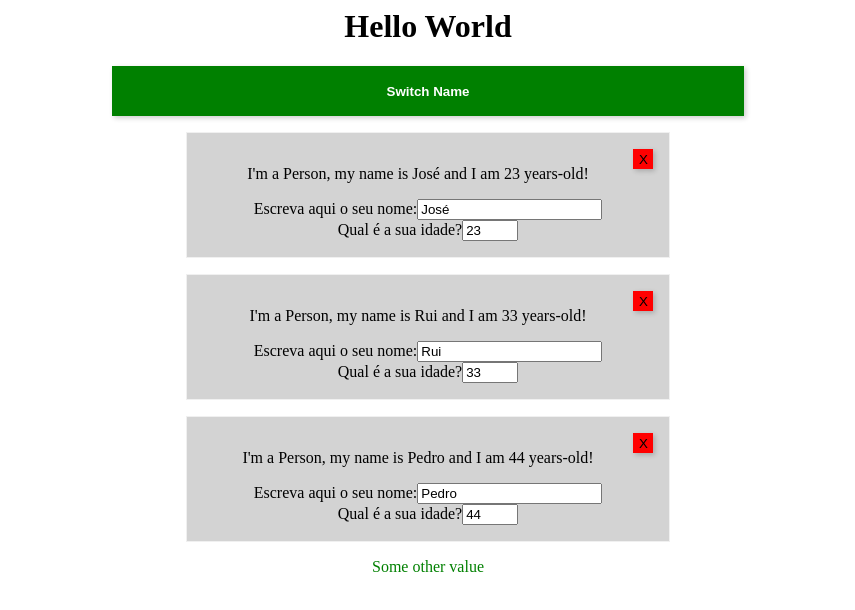
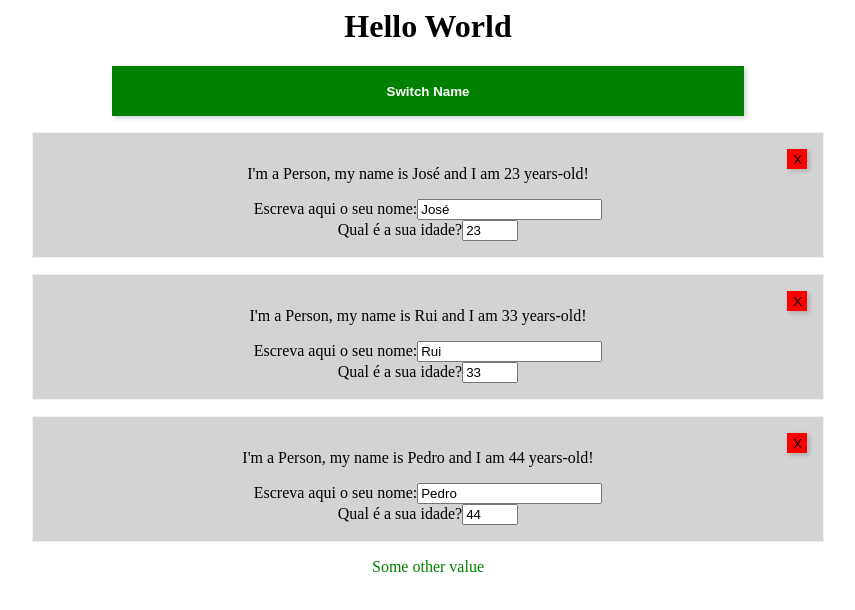
Before and after one commit to GoncaloBraz/59-lists-keys, a React (Create React App) app: page / in a window 1280 px wide. Both pictures are taken after a click on the button "Switch Name". Shown: the top 610 px of the page, without its empty margins (212-1067 px from the left). Built offline with nearby package versions, Linux system fonts and the light colour scheme.

Commit message:
Style div created

```diff
--- a/App.js
+++ b/App.js
@@ -1,6 +1,5 @@
 import React, { Component } from "react";
 import { render } from "react-dom";
-import Radium, { StyleRoot } from "radium";
 
 import "./App.css";
 import Person from "./Person/Person";
@@ -132,7 +131,7 @@ class App extends Component {
     }
 
     return (
-      <StyleRoot>
+
         <div className="App">
           <h1>Hello World</h1>
           <button
@@ -144,12 +143,11 @@ class App extends Component {
           {Persons}
           <p className={classes.join(" ")}>{otherState}</p>
         </div>
-      </StyleRoot>
     );
   }
 }
 
-export default Radium(App);
+export default App;
 
 // App.js
 // Root component where our child-components will be rendered
--- a/Person/Person.css
+++ b/Person/Person.css
@@ -1,4 +1,4 @@
-.Person{
+/* .Person{
  width: 60%;
  margin: 16px auto;
  border: 1px solid rgb(240, 240, 240);
@@ -6,7 +6,7 @@
  text-align: center;
  background-color: lightgray
 }
-
+*/
 .deleteBtn{
   width: 20px;
   height: 20px;
--- a/Person/Person.js
+++ b/Person/Person.js
@@ -1,27 +1,27 @@
 import React, { Component } from "react";
 import { render } from "react-dom";
-import Radium, { StyleRoot } from "radium";
+import styled from "styled-components";
 
 import "./Person.css";
 
+const person = props => {
+  const Styled = styled.div`
+    width: 60%;
+    margin: 16px auto;
+    border: 1px solid rgb(240, 240, 240);
+    padding: 16px;
+    text-align: center;
+    background-color: lightgray;
+  `;
 
-
-const person = props => {
-  const style = {
-    '@media (min-width: 500px)': {
-      width: '450px'
-    }
-  };
   return (
-    <StyleRoot>
-      <div className="Person" style={style}>
+    <Styled>
       <button className="deleteBtn" onClick={props.click}>
         X
       </button>
       <div>
         <p>
-            I'm a Person, my name is {props.name} and I am {props.age}{" "}
-            years-old!
+          I'm a Person, my name is {props.name} and I am {props.age} years-old!
         </p>
       </div>
       <p>{props.children}</p>
@@ -48,9 +48,8 @@ const person = props => {
           />
         </label>
       </div>
-      </div>
-    </StyleRoot>
+    </Styled>
   );
 };
 
-export default Radium(person);
+export default person;
```
Lines whose indentation alone changed are shown as unchanged.
